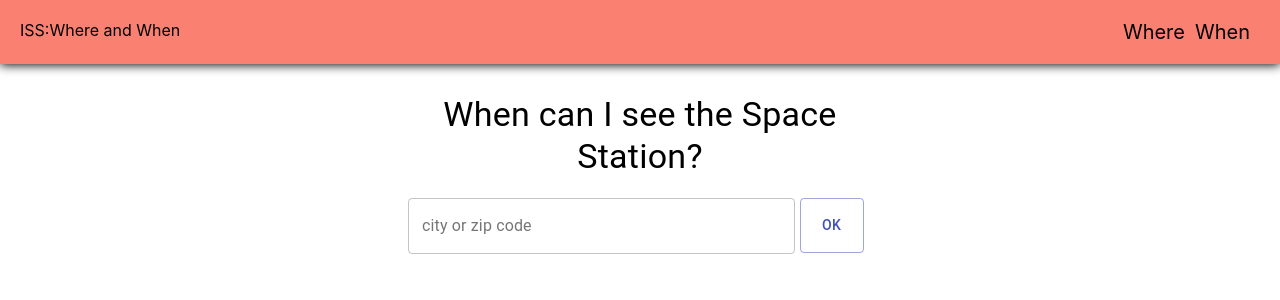
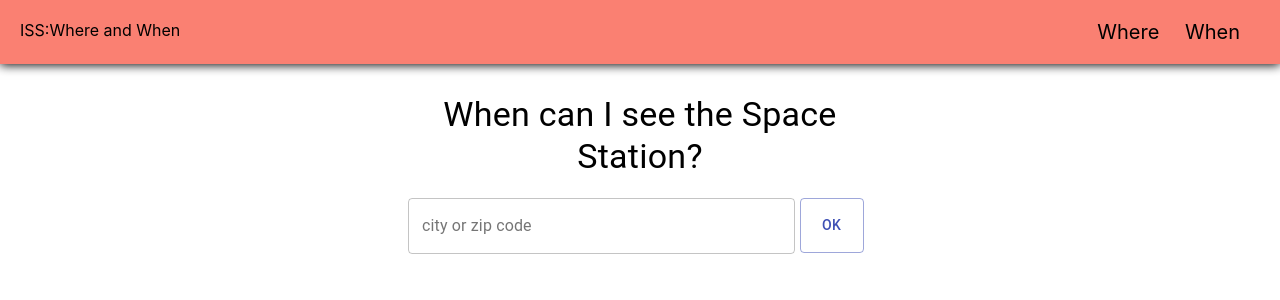
Before and after one commit to markdreed512/iss-app, a React (Create React App) app: page /passes in a window 1280 px wide. Shown: the top 300 px of the page. Built offline with nearby package versions, Linux system fonts and the light colour scheme.

Commit message:
switch to https api url

```diff
--- a/src/components/MapView.js
+++ b/src/components/MapView.js
@@ -21,11 +21,11 @@ function IssMap() {
   const classes = useStyles()
 
   const getIssPosition = () => {
-    fetch('http://api.open-notify.org/iss-now.json')
+    fetch('https://api.wheretheiss.at/v1/satellites/25544/')
       .then(response => response.json())
       .then(data => {
-        let lat = data.iss_position.latitude
-        let long = data.iss_position.longitude
+        let lat = data.latitude
+        let long = data.longitude
         setIssPosition({ lat, long })
       });
   }
--- a/src/components/NavBar.js
+++ b/src/components/NavBar.js
@@ -15,7 +15,7 @@ const Nav = styled.nav`
 `
 const Li = styled.li`
     display: inline;
-    margin-right: 10px;
+    margin-right: 20px;
 `
 const Ul = styled.ul`
     margin: 0;
@@ -26,8 +26,8 @@ function NavBar(){
         <Nav>
             <div>ISS:Where and When</div>
             <Ul>
-                <Li><Link to="/">Where</Link></Li>
-                <Li><Link to="/passes">When</Link></Li>
+                <Li><Link to="/">Where </Link></Li>
+                <Li><Link to="/passes">When </Link></Li>
             </Ul>
         </Nav>
     )
```
